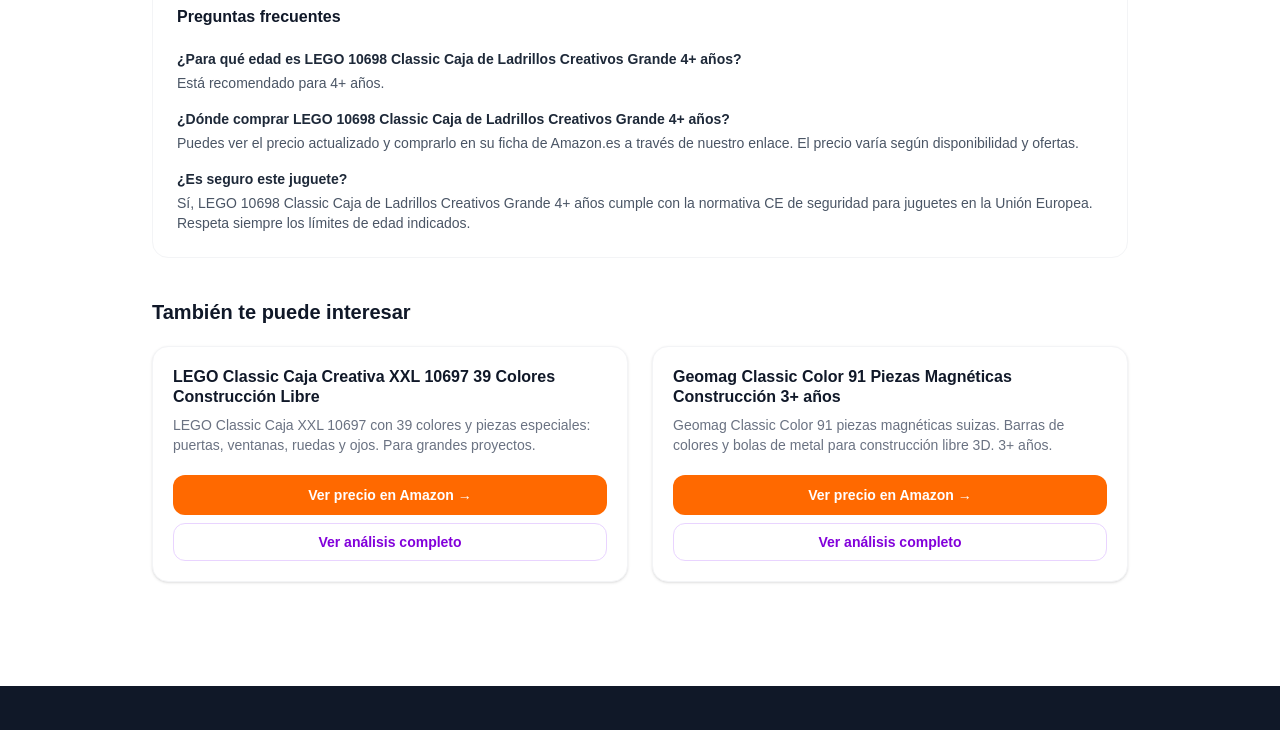
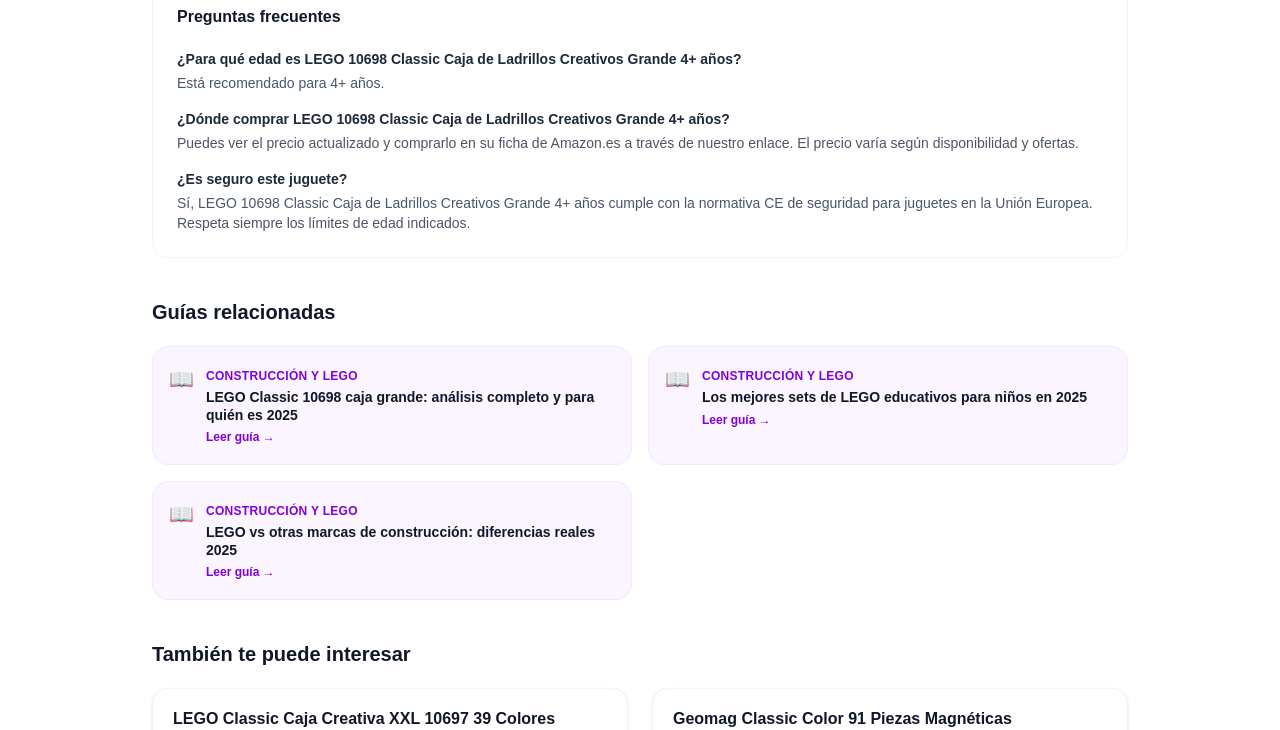
Before and after one commit to mktweb360/juguetestem, a Next.js app: page /tienda/construccion-lego/lego-10698-caja-ladrillos-creativos-grande in a window 1280 px wide. Shown: the part 1120-1850 px from the top of the page. Built offline with nearby package versions, Linux system fonts and the light colour scheme.

Commit message:
feat: hub-and-spoke internal linking (categoryCta + Guías relacionadas)

```diff
--- a/app/blog/[slug]/page.tsx
+++ b/app/blog/[slug]/page.tsx
@@ -890,6 +890,18 @@
           </div>
         )}
 
+        {post.categoryCta && (
+          <div className="mt-12 rounded-2xl bg-purple-50 border border-purple-100 px-6 py-5 flex items-center justify-between gap-4">
+            <p className="text-purple-800 font-semibold text-sm">¿Buscas el juguete adecuado?</p>
+            <Link
+              href={post.categoryCta.href}
+              className="shrink-0 inline-flex items-center gap-1 bg-purple-600 hover:bg-purple-700 text-white font-bold text-sm px-5 py-2.5 rounded-xl transition-colors"
+            >
+              {post.categoryCta.text}
+            </Link>
+          </div>
+        )}
+
         {relatedPosts.length > 0 && (
           <div className="mt-12 pt-8 border-t border-gray-100">
             <h2 className="text-xl font-extrabold text-gray-900 mb-5">Artículos relacionados</h2>
--- a/app/tienda/[categoria]/[producto]/page.tsx
+++ b/app/tienda/[categoria]/[producto]/page.tsx
@@ -4,6 +4,7 @@
 import { categories, products, getProductBySlug, getProductsByCategory, amazonLink } from "@/data/products";
 import ProductCard from "@/components/ProductCard";
 import AffiliateDisclosure from "@/components/AffiliateDisclosure";
+import { getPostBySlug } from "@/data/posts";
 
 export async function generateStaticParams() {
   return products.map((p) => ({ categoria: p.categorySlug, producto: p.slug }));
@@ -27,6 +28,7 @@
   if (!product || !cat) notFound();
 
   const related = getProductsByCategory(categoria).filter((p) => p.slug !== producto).slice(0, 2);
+  const relatedGuides = (product.relatedPosts ?? []).map((s) => getPostBySlug(s)).filter(Boolean);
 
   // Sin `offers` (precio) ni `aggregateRating`: precio y opiniones solo pueden
   // mostrarse vía la API oficial de Amazon (Creators API). Emitir precio estático
@@ -164,6 +166,28 @@
           </div>
         </div>
 
+        {relatedGuides.length > 0 && (
+          <div className="mb-10">
+            <h2 className="text-xl font-extrabold text-gray-900 mb-5">Guías relacionadas</h2>
+            <div className="grid grid-cols-1 sm:grid-cols-2 gap-4">
+              {relatedGuides.map((p) => p && (
+                <a
+                  key={p.slug}
+                  href={`/blog/${p.slug}`}
+                  className="flex items-start gap-3 bg-purple-50 border border-purple-100 rounded-2xl p-4 hover:bg-purple-100 transition-colors group"
+                >
+                  <span className="text-purple-600 text-xl shrink-0 mt-0.5">📖</span>
+                  <div>
+                    <span className="text-xs font-bold text-purple-700 uppercase tracking-wide">{p.category}</span>
+                    <h3 className="font-bold text-gray-900 text-sm mt-0.5 leading-tight group-hover:text-purple-700 transition-colors">{p.title}</h3>
+                    <span className="text-purple-700 font-semibold text-xs mt-1 inline-block">Leer guía →</span>
+                  </div>
+                </a>
+              ))}
+            </div>
+          </div>
+        )}
+
         {related.length > 0 && (
           <div>
             <h2 className="text-xl font-extrabold text-gray-900 mb-5">También te puede interesar</h2>
--- a/data/products.ts
+++ b/data/products.ts
@@ -16,6 +16,7 @@
   badge?: string;
   categorySlug: string;
   categoryName?: string;
+  relatedPosts?: string[];
 }
 
 export interface Category {
@@ -82,6 +83,7 @@
     cons: ["Requiere vigilancia de adulto", "Peso máximo limitado"],
     specs: { "Niveles": "3 altura regulable", "Material": "Madera", "Certificación": "CE", "Color": "Gris", "Uso": "Cocina y baño" },
     badge: "Más vendida",
+    relatedPosts: ["torre-aprendizaje-bebe-guia", "beeloom-panda-tower-analisis", "mejores-juguetes-montessori-2025"],
   },
   {
     slug: "cosyland-torre-aprendizaje-antivuelco",
@@ -98,6 +100,7 @@
     pros: ["Certificación CPC garantía de seguridad", "Estructura antivuelco más estable del mercado", "Desde 18 meses", "Bambu natural sostenible", "Más de 2.000 valoraciones positivas"],
     cons: ["Montaje requiere herramientas básicas", "Precio ligeramente superior a competidores"],
     specs: { "Desde": "18 meses", "Certificación": "CPC", "Material": "Bambu natural", "Seguridad": "Antivuelco patentada" },
+    relatedPosts: ["torre-aprendizaje-bebe-guia", "mejores-juguetes-montessori-3-anos", "mejores-juguetes-montessori-2025"],
   },
   {
     slug: "torre-rosa-montessori-10-cubos-madera",
@@ -114,6 +117,7 @@
     pros: ["Fabricación artesanal española en Galicia", "Madera y tintes 100% naturales", "Personalización de nombre gratuita", "Material pedagógico auténtico Montessori", "Apoya pequeñas empresas locales"],
     cons: ["Entrega algo más lenta que grandes marcas", "Solo disponible en madera natural"],
     specs: { "Cubos": "10 (diferentes tamaños)", "Material": "Madera natural + tintes naturales", "Fabricación": "Artesanal Galicia", "Personalización": "Nombre sin coste" },
+    relatedPosts: ["torre-rosa-montessori-beneficios", "mejores-juguetes-montessori-2025", "juguetes-madera-vs-plastico-diferencias"],
   },
 
   // JUGUETES STEM Y CIENCIA
@@ -133,6 +137,7 @@
     cons: ["Requiere vigilancia de adulto", "Instrucciones en inglés principalmente"],
     specs: { "Experimentos": "27", "Edad": "8-12 años", "Manual": "48 páginas a todo color", "Marca": "Thames & Kosmos", "Áreas": "Química, reacciones, cristalización" },
     badge: "Recomendado STEM",
+    relatedPosts: ["kits-quimica-ninos-seguros-guia", "thames-kosmos-analisis-gama-completa", "mejores-kits-ciencia-ninos"],
   },
   {
     slug: "national-geographic-microscopio-kit-37-piezas",
@@ -149,6 +154,7 @@
     pros: ["37 piezas completo sin necesitar más", "3 niveles de aumento 40x-400x", "Gemas y minerales reales incluidos", "Guía de laboratorio interactiva", "Marca National Geographic de confianza"],
     cons: ["Instrucciones no garantizadas en español", "Requiere pilas AA no incluidas"],
     specs: { "Aumento": "40x / 100x / 400x", "Piezas": "37", "Preparados": "6 de plantas + 6 en blanco", "Extras": "Gemas y minerales reales", "Luz": "Superior e inferior" },
+    relatedPosts: ["microscopio-ninos-guia-compra", "national-geographic-juguetes-educativos-analisis", "juguetes-stem-ninos-8-anos"],
   },
   {
     slug: "national-geographic-microscopio-800x-smartphone",
@@ -165,6 +171,7 @@
     pros: ["Soporte smartphone para fotos y vídeos", "Hasta 800x de aumento", "Disco filtro 6 colores para resaltar objetos", "2 oculares de campo amplio", "Caja preparados y accesorios incluidos"],
     cons: ["Instrucciones no garantizadas en español", "Solo 309g puede moverse", "Pilas AA no incluidas"],
     specs: { "Aumento": "40x - 800x", "Oculares": "WF10x + WF20x", "Smartphone": "Soporte incluido", "Filtros": "6 colores", "Edad": "6+ años" },
+    relatedPosts: ["microscopio-ninos-guia-compra", "national-geographic-juguetes-educativos-analisis", "juguetes-ninos-altas-capacidades"],
   },
 
   // JUEGOS DE MESA EDUCATIVOS
@@ -184,6 +191,7 @@
     cons: ["Requiere creatividad verbal", "Las cartas pueden repetirse con mucho uso"],
     specs: { "Jugadores": "3-8", "Edad": "8+ años", "Duración": "30 min", "Premio": "Spiel des Jahres", "Idioma": "Multilenguaje incluye español" },
     badge: "Premio Spiel des Jahres",
+    relatedPosts: ["dixit-juego-analisis-opinion", "mejores-juegos-mesa-familia", "juegos-mesa-educativos-primaria"],
   },
   {
     slug: "catan-junior-devir-6-anos",
@@ -200,6 +208,7 @@
     pros: ["Versión accesible del juego más exitoso del mundo", "Introduce estrategia desde 6 años", "Partidas de solo 30 minutos", "En español, catalán y portugués", "Mecánicas simplificadas pero profundas"],
     cons: ["Fichas de plástico (no madera como versión adultos)", "Solo 2-4 jugadores"],
     specs: { "Jugadores": "2-4", "Edad": "6+ años", "Duración": "30 min", "Idioma": "Español + Catalán + Portugués", "Recursos": "Madera, cabras, melaza, espadas" },
+    relatedPosts: ["catan-junior-analisis-estrategia", "mejores-juegos-mesa-familia", "juguetes-educativos-6-anos"],
   },
   {
     slug: "virus-juego-cartas-tranjis-games",
@@ -217,6 +226,7 @@
     cons: ["Puede generar conflictos entre jugadores sensibles", "Solo 2-6 jugadores"],
     specs: { "Jugadores": "2-6", "Edad": "8+ años", "Duración": "20 min", "Cartas": "68 + 2 personalizables", "Idiomas": "Español, Inglés, Alemán, Francés" },
     badge: "Superventas",
+    relatedPosts: ["juegos-cartas-educativos-familia", "mejores-juegos-mesa-familia", "pensamiento-critico-ninos-juegos"],
   },
 
   // CONSTRUCCIÓN Y LEGO
@@ -236,6 +246,7 @@
     cons: ["Precio superior a marcas alternativas", "Sin instrucciones específicas (libertad creativa)"],
     specs: { "Piezas": "790", "Colores": "33", "Incluye": "Ventanas + puertas + ruedas + ojos + 2 bases", "Edad": "4+ años", "Referencia": "10698" },
     badge: "Más completa",
+    relatedPosts: ["lego-classic-10698-analisis", "mejores-lego-educativos", "lego-vs-otras-marcas-construccion"],
   },
   {
     slug: "lego-classic-caja-creativa-xxl-10697",
@@ -252,6 +263,7 @@
     pros: ["39 colores, la más variada de la gama", "Piezas especiales incluidas", "Guía con ideas por edades", "Apta para grandes proyectos", "Excelente regalo duradero"],
     cons: ["Precio elevado", "Tamaño de caja grande"],
     specs: { "Colores": "39", "Incluye": "Puertas, ventanas, ruedas, ojos", "Guía": "Ideas por edades", "Edad": "4+ años", "Referencia": "10697" },
+    relatedPosts: ["mejores-lego-educativos", "lego-vs-otras-marcas-construccion", "construccion-magnetica-beneficios-educativos"],
   },
   {
     slug: "geomag-classic-color-91-piezas",
@@ -268,6 +280,7 @@
     pros: ["91 piezas para construcciones complejas", "Fabricado en Suiza con máxima calidad", "Compatible con todos los sets Geomag", "Estimula pensamiento espacial y STEM", "Libre de BPA, seguro para niños"],
     cons: ["Precio elevado", "Las piezas pequeñas requieren vigilancia de adulto"],
     specs: { "Piezas": "91 (barras + bolas)", "Fabricación": "Suiza", "Compatibilidad": "Todos los sets Geomag", "Edad": "3+ años", "Certificación": "Sin BPA" },
+    relatedPosts: ["geomag-magnetico-construccion-guia", "construccion-magnetica-beneficios-educativos", "lego-vs-otras-marcas-construccion"],
   },
 
   // LIBROS Y RECURSOS EDUCATIVOS
@@ -287,6 +300,7 @@
     cons: ["Montaje tedioso requiere paciencia", "Pilas AA no incluidas"],
     specs: { "Piezas": "238", "Robots": "3 modelos diferentes", "Motor": "Incluido (pilas AA)", "Libro": "9 idiomas incluido español", "Edad": "6-10+ años" },
     badge: "Top ventas robótica",
+    relatedPosts: ["robotica-ninos-primeros-pasos", "juguetes-stem-ninos-8-anos", "juguetes-ninos-altas-capacidades"],
   },
   {
     slug: "national-geographic-mega-kit-excavacion-gemas",
@@ -304,6 +318,7 @@
     cons: ["Requiere superficie protegida para excavar", "El bloque puede ser difícil para niños pequeños"],
     specs: { "Gemas": "15 reales auténticas", "Incluye": "Herramientas + guía + bolsa colección", "Edad": "6+ años", "Marca": "National Geographic" },
     badge: "Más vendido",
+    relatedPosts: ["excavacion-gemas-minerales-ninos", "national-geographic-juguetes-educativos-analisis", "juguetes-stem-ninas-guia"],
   },
   {
     slug: "thames-kosmos-kids-first-science-kit",
@@ -320,6 +335,7 @@
     pros: ["Edad de inicio desde 5 años", "12 experimentos seguros para pequeños", "Herramientas de laboratorio de tamaño infantil", "Manual 28 páginas a todo color", "Marca Thames & Kosmos de confianza"],
     cons: ["Requiere supervisión adulta", "Instrucciones principalmente en inglés"],
     specs: { "Experimentos": "12", "Edad": "5+ años", "Manual": "28 páginas a todo color", "Herramientas": "Tamaño infantil incluidas" },
+    relatedPosts: ["kits-quimica-ninos-seguros-guia", "mejores-juguetes-stem-ninos-5-anos", "thames-kosmos-analisis-gama-completa"],
   },
 ];
 
```
Also changed, not shown: data/posts.ts (+49 -0 lines).
